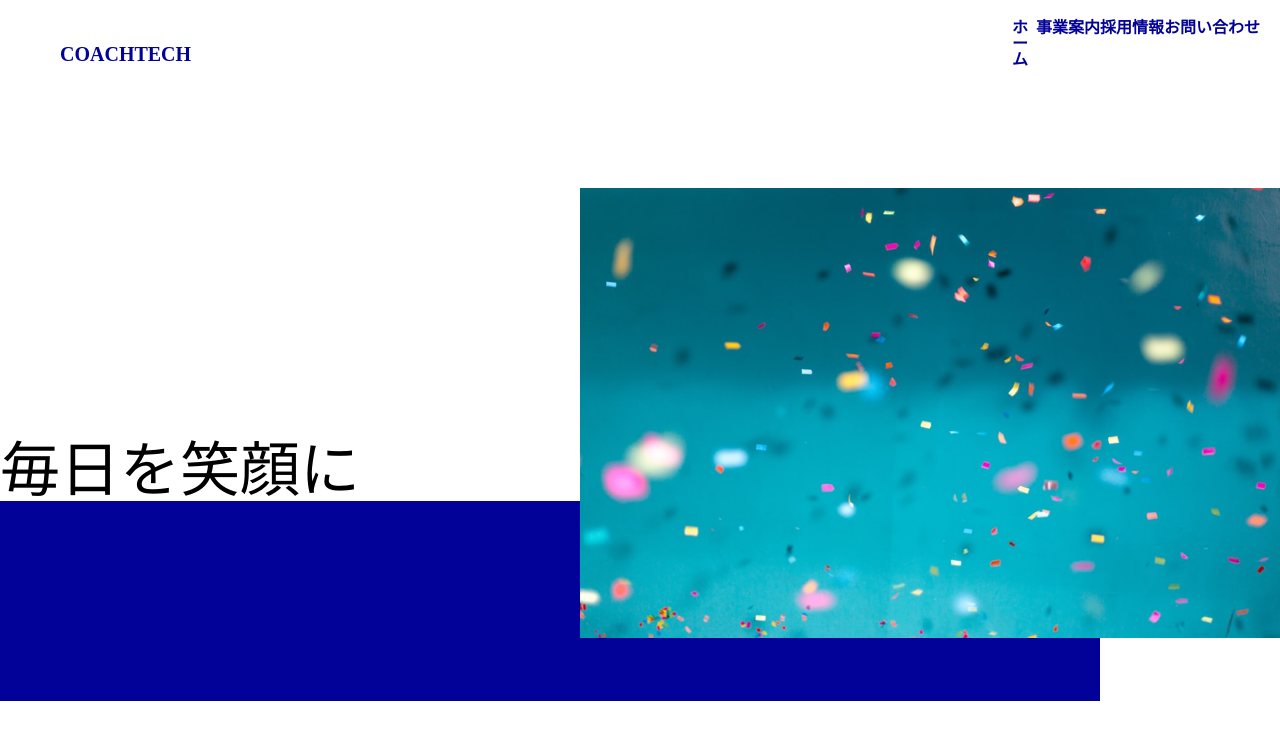
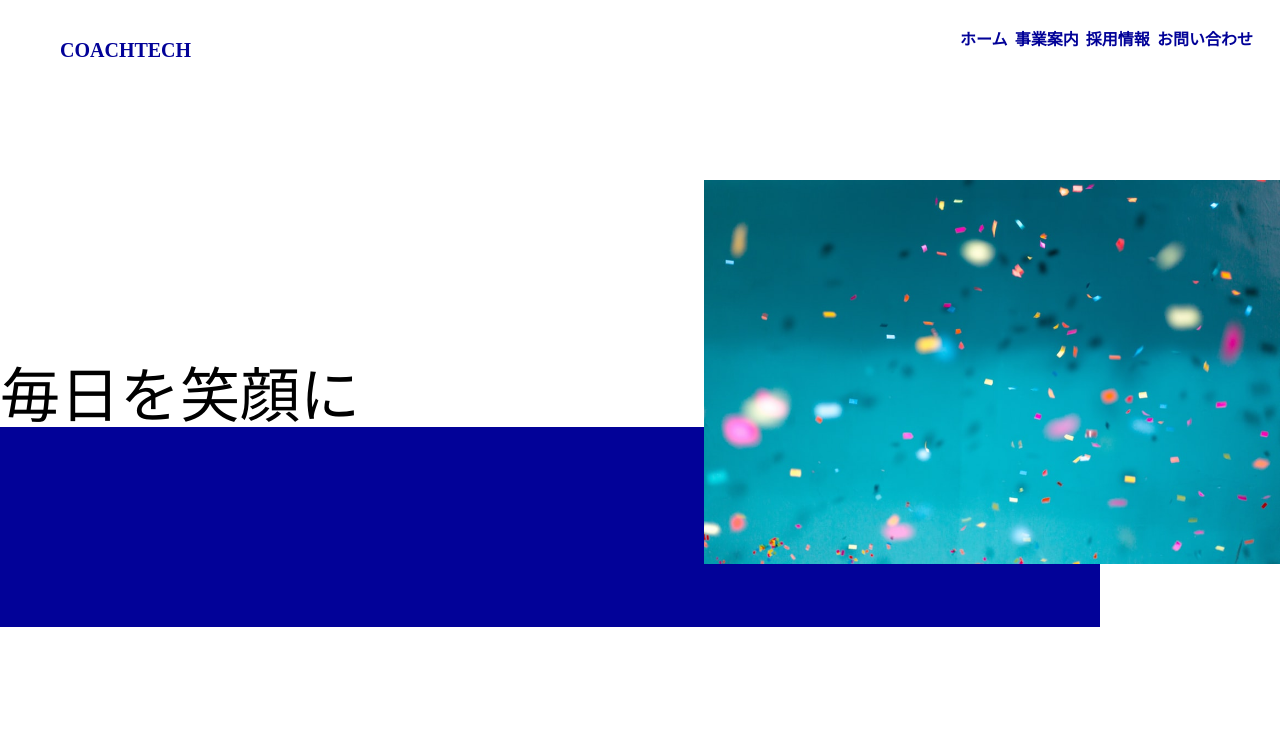
Before and after one commit to miyu34/20230304_miyoshi, a plain HTML site: page index.HTML in a window 1280 px wide. Drawn offline with Linux system fonts and the light colour scheme.

Commit message:
CSS_correct_third

```diff
--- a/CSS/style.css
+++ b/CSS/style.css
@@ -4,13 +4,14 @@
   height: auto;
   width: 100%;
   height: 100vh;
+  position: relative;
 }
 
 .content__nav {
   color: rgb(2, 2, 152);
   display: flex;
+  overflow: hidden;
   list-style-type: none;
-  overflow: hidden;
   justify-content: space-between;
   align-items: center;
   padding: 20px 20px;
@@ -27,8 +28,8 @@
 
 .content__btm {
   display: flex;
-  width: 20%;
-  float: right;
+  float: left;
+  width: 300px;
   justify-content: space-between;
   font-weight: bold;
   font-size: 16px;
@@ -47,8 +48,8 @@
 }
 
 .content__item {
-  width: 700px;
-  height: 450px;
+  width: 45%;
+  height: 30%;
   margin-top: 100px;
   position: relative;
   z-index: 2;
--- a/index.HTML
+++ b/index.HTML
@@ -15,7 +15,7 @@
     <nav class="content__nav">
     <h1 class="logo">COACHTECH</h1>
     <ul class="content__btm">
-      <li class="btm_name">ホーム</li>
+      <li class="btm__name">ホーム</li>
       <li class="btm__name">事業案内</li>
       <li class="btm__name">採用情報</li>
       <li class="btm__name">お問い合わせ</li>
```
